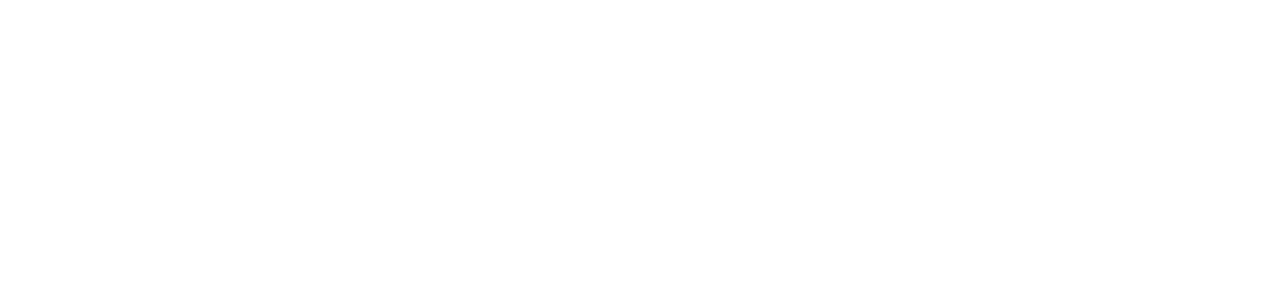
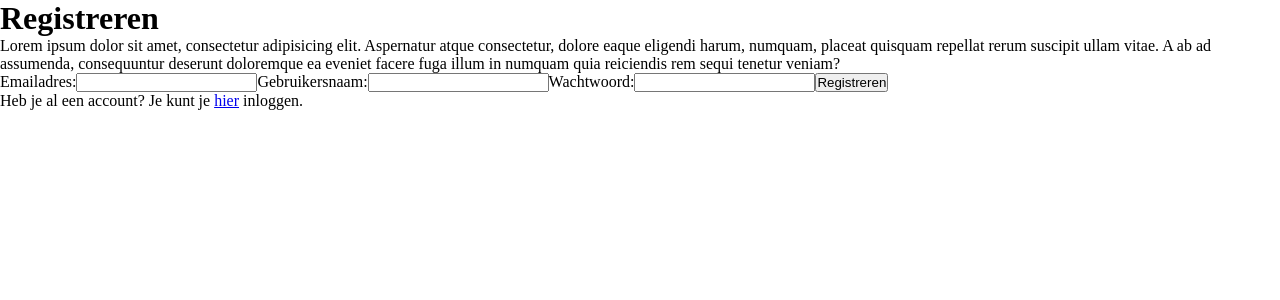
Before and after one commit to Gitaccount821/Frontend-eindproject-cocktails, a React (Vite) app: page /SignUp in a window 1280 px wide. Before the commit this address had no page. Shown: the top 300 px of the page. Built offline with nearby package versions, Linux system fonts and the light colour scheme.

Commit message:
regristratie lijkt het te doen, nu login bouwen. Knoppen leiden nog niet naar juiste gedeelte

```diff
--- a/package.json
+++ b/package.json
@@ -8,6 +8,8 @@
     "preview": "vite preview"
   },
   "dependencies": {
+    "axios": "^1.7.2",
+    "jwt-decode": "^4.0.0",
     "react": "^17.0.2",
     "react-dom": "^17.0.2",
     "react-router-dom": "^6.24.1"
--- a/src/App.jsx
+++ b/src/App.jsx
@@ -3,6 +3,7 @@
 import Home from './pages/Home';
 import { BrowserRouter as Router, Route, Routes } from 'react-router-dom';
 import Contact from './pages/Contact';
+import SignUp from "./pages/SignUp";
 
 function App() {
     return (
@@ -11,6 +12,7 @@
                 <Routes>
                     <Route path="/" element={<Home />}/>
                     <Route path="/contact" element={<Contact />} />
+                    <Route path="/SignUp" element={<SignUp />} />
                 </Routes>
             </div>
         </Router>
--- a/src/pages/Home.jsx
+++ b/src/pages/Home.jsx
@@ -10,6 +10,11 @@
     const handleNavigateToContact = () => {
         navigate('/contact');
     };
+
+    const handleNavigateToSignUp = () => {
+        navigate('/SignUp');
+    };
+
 
     const handleNavigateHome = () => {
         navigate('/');
@@ -29,7 +34,7 @@
                         <button className="button">Favourieten Cocktails</button>
                         <button className="button">Zoeken naar Cocktails</button>
                         <button className="button" onClick={handleNavigateToContact}>Contact</button>
-                        <button className="login">Login</button>
+                        <button className="login " onClick={handleNavigateToSignUp}>Login</button>
                     </div>
                 </section>
                 <section className="flex-item section2">
--- /dev/null
+++ b/src/pages/SignUp.jsx
@@ -0,0 +1,110 @@
+import { useState } from 'react';
+import { Link, useNavigate } from 'react-router-dom';
+import axios from 'axios';
+
+function SignUp() {
+    // state for the form
+    const [email, setEmail] = useState('');
+    const [username, setUsername] = useState('');
+    const [password, setPassword] = useState('');
+
+    // state for functionality
+    const [error, setError] = useState(null);
+    const [loading, setLoading] = useState(false);
+    const navigate = useNavigate();
+
+    async function handleSubmit(e) {
+        e.preventDefault();
+        setError(null);
+        setLoading(true);
+
+        const config = {
+            headers: {
+                'Content-Type': 'application/json',
+                'X-Api-Key': 'cocktailshaker:02gWTBwcnwhUwPE4NIzm'
+            }
+        };
+
+        try {
+            const response = await axios.post('https://api.datavortex.nl/cocktailshaker/users', {
+                username,
+                password,
+                email,  // Include email in the payload
+                authorities: [{ authority: 'USER' }],
+            }, config);
+
+
+            console.log('Registration successful:', response.data);
+        } catch(e) {
+            console.error('Registration error:', e);
+
+
+            if (e.response && e.response.data && e.response.data.message) {
+                setError(e.response.data.message);
+            } else if (e.response && e.response.data) {
+                setError(JSON.stringify(e.response.data));
+            } else {
+                setError('Er is een fout opgetreden. Probeer het later opnieuw.');
+            }
+        }
+
+        setLoading(false);
+    }
+
+    return (
+        <>
+            <h1>Registreren</h1>
+            <p>Lorem ipsum dolor sit amet, consectetur adipisicing elit. Aspernatur atque consectetur, dolore eaque eligendi
+                harum, numquam, placeat quisquam repellat rerum suscipit ullam vitae. A ab ad assumenda, consequuntur deserunt
+                doloremque ea eveniet facere fuga illum in numquam quia reiciendis rem sequi tenetur veniam?
+            </p>
+            <form onSubmit={handleSubmit}>
+                <label htmlFor="email-field">
+                    Emailadres:
+                    <input
+                        type="email"
+                        id="email-field"
+                        name="email"
+                        value={email}
+                        onChange={(e) => setEmail(e.target.value)}
+                    />
+                </label>
+
+                <label htmlFor="username-field">
+                    Gebruikersnaam:
+                    <input
+                        type="text"
+                        id="username-field"
+                        value={username}
+                        onChange={(e) => setUsername(e.target.value)}
+                        required
+                    />
+                </label>
+
+                <label htmlFor="password-field">
+                    Wachtwoord:
+                    <input
+                        type="password"
+                        id="password-field"
+                        name="password"
+                        value={password}
+                        onChange={(e) => setPassword(e.target.value)}
+                        required
+                    />
+                </label>
+                {error && <p className="error">{error}</p>}
+                <button
+                    type="submit"
+                    className="form-button"
+                    disabled={loading}
+                >
+                    Registreren
+                </button>
+            </form>
+
+            <p>Heb je al een account? Je kunt je <Link to="/signin">hier</Link> inloggen.</p>
+        </>
+    );
+}
+
+export default SignUp;
```
Also changed, not shown: src/pages/Login.jsx (added), 2 other files (tests, documents, lock files or other folders).
